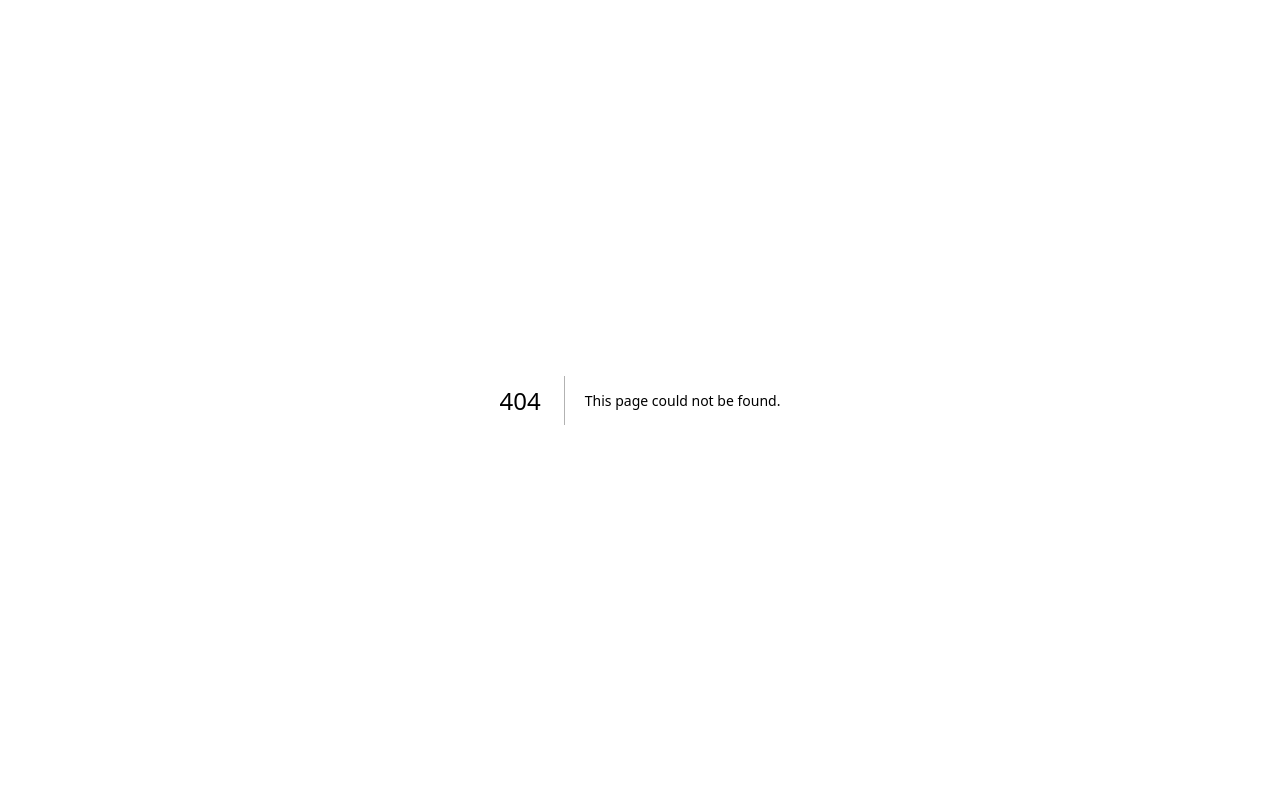
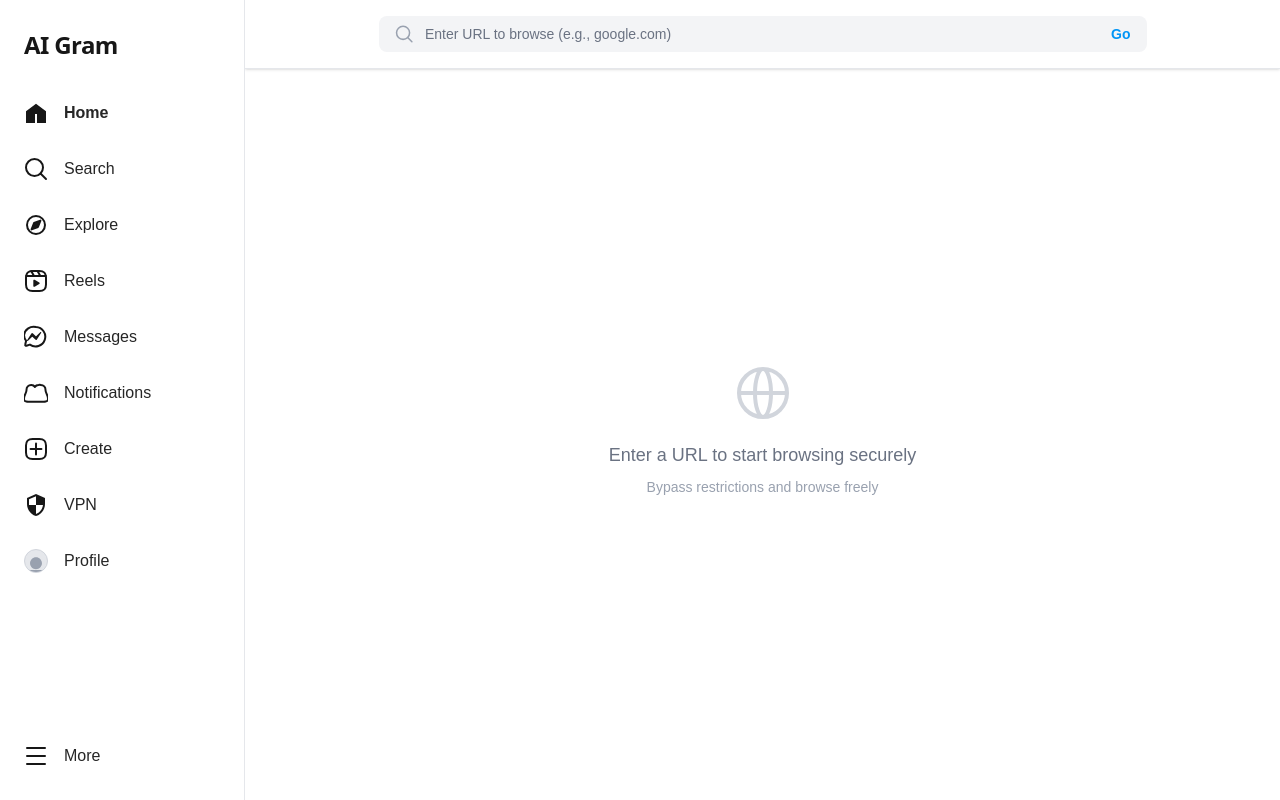
Before and after one commit to caydenchapple/hsd, a Next.js app: page /proxy in a window 1280 px wide. Before the commit this address had no page. Built offline with nearby package versions, Linux system fonts and the light colour scheme.

Commit message:
Feat: Add VPN/Proxy browsing feature

```diff
--- /dev/null
+++ b/app/api/proxy/route.ts
@@ -0,0 +1,68 @@
+import { NextRequest, NextResponse } from 'next/server';
+
+export async function GET(req: NextRequest) {
+  const urlStr = req.nextUrl.searchParams.get('url');
+  if (!urlStr) {
+    return new NextResponse('Missing URL parameter', { status: 400 });
+  }
+
+  try {
+    let targetUrlString = urlStr;
+    if (!targetUrlString.startsWith('http')) {
+        targetUrlString = 'https://' + targetUrlString;
+    }
+
+    const targetUrl = new URL(targetUrlString);
+
+    const headers = {
+      'User-Agent': 'Mozilla/5.0 (Macintosh; Intel Mac OS X 10_15_7) AppleWebKit/537.36 (KHTML, like Gecko) Chrome/120.0.0.0 Safari/537.36',
+    };
+
+    const response = await fetch(targetUrl.toString(), { headers });
+    const contentType = response.headers.get('content-type') || '';
+
+    // If it's HTML, we need to rewrite links
+    if (contentType.includes('text/html')) {
+      const text = await response.text();
+
+      const proxyUrl = (u: string) => {
+        try {
+            if (!u) return u;
+            if (u.startsWith('http')) return `/api/proxy?url=${encodeURIComponent(u)}`;
+            if (u.startsWith('//')) return `/api/proxy?url=${encodeURIComponent('https:' + u)}`;
+            if (u.startsWith('/')) return `/api/proxy?url=${encodeURIComponent(new URL(u, targetUrl).toString())}`;
+            if (u.startsWith('#') || u.startsWith('mailto:') || u.startsWith('javascript:') || u.startsWith('data:')) {
+                return u;
+            }
+            // Relative path
+            return `/api/proxy?url=${encodeURIComponent(new URL(u, targetUrl).toString())}`;
+        } catch (e) {
+            return u;
+        }
+      };
+
+      // Rewrite href, src, action attributes
+      // This regex handles double and single quotes
+      const rewritten = text.replace(/(href|src|action)=["']([^"']+)["']/g, (match, attr, val) => {
+        return `${attr}="${proxyUrl(val)}"`;
+      });
+
+      return new NextResponse(rewritten, {
+        headers: {
+          'Content-Type': 'text/html',
+        }
+      });
+    }
+
+    // For other assets, pipe the body
+    return new NextResponse(response.body, {
+      headers: {
+        'Content-Type': contentType,
+      }
+    });
+
+  } catch (error) {
+    console.error('Proxy error:', error);
+    return new NextResponse('Error fetching URL: ' + error, { status: 500 });
+  }
+}
--- /dev/null
+++ b/app/proxy/page.tsx
@@ -0,0 +1,101 @@
+'use client';
+
+import { useState } from 'react';
+import Navbar from '@/components/Navbar';
+import Sidebar from '@/components/Sidebar';
+import AddProductModal from '@/components/AddProductModal';
+import { SearchIcon } from '@/components/Icons';
+
+export default function ProxyPage() {
+  const [url, setUrl] = useState('');
+  const [currentUrl, setCurrentUrl] = useState('');
+  const [isModalOpen, setIsModalOpen] = useState(false);
+  const [isLoading, setIsLoading] = useState(false);
+
+  const handleBrowse = (e: React.FormEvent) => {
+    e.preventDefault();
+    if (!url) return;
+
+    let target = url;
+    if (!target.startsWith('http')) {
+        target = 'https://' + target;
+    }
+
+    setIsLoading(true);
+    setCurrentUrl(`/api/proxy?url=${encodeURIComponent(target)}`);
+  };
+
+  const handleAddProduct = (product: { name: string; description: string; imageUrl: string }) => {
+    console.log('Product added from proxy page (not persisted):', product);
+    setIsModalOpen(false);
+  };
+
+  return (
+    <main className="min-h-screen bg-[#fafafa]">
+      {/* Mobile Navbar */}
+      <div className="md:hidden">
+        <Navbar onAddClick={() => setIsModalOpen(true)} />
+      </div>
+
+      <div className="flex justify-center">
+        {/* Left Sidebar (Desktop) */}
+        <Sidebar onAddClick={() => setIsModalOpen(true)} />
+
+        {/* Main Content */}
+        <div className="flex-1 w-full pt-[60px] md:pt-0 md:ml-[72px] xl:ml-[245px] min-h-screen transition-all duration-300">
+           <div className="flex flex-col h-full w-full">
+
+             {/* Browser Bar */}
+             <div className="bg-white border-b border-gray-200 p-4 sticky top-0 z-40 shadow-sm">
+                <form onSubmit={handleBrowse} className="flex items-center bg-gray-100 rounded-lg px-4 py-2 max-w-3xl mx-auto focus-within:ring-1 focus-within:ring-gray-300">
+                    <SearchIcon className="w-5 h-5 text-gray-400 mr-3" />
+                    <input
+                        type="text"
+                        value={url}
+                        onChange={(e) => setUrl(e.target.value)}
+                        placeholder="Enter URL to browse (e.g., google.com)"
+                        className="bg-transparent border-none outline-none text-sm w-full text-gray-800 placeholder-gray-500"
+                    />
+                    <button type="submit" className="text-[#0095f6] font-semibold text-sm ml-2 hover:text-[#00376b]">Go</button>
+                </form>
+             </div>
+
+             {/* Browser View */}
+             <div className="flex-1 bg-white relative min-h-[calc(100vh-80px)]">
+                {isLoading && (
+                    <div className="absolute inset-0 flex items-center justify-center bg-white z-10 opacity-75">
+                        <div className="animate-spin rounded-full h-8 w-8 border-b-2 border-gray-900"></div>
+                    </div>
+                )}
+                {currentUrl ? (
+                    <iframe
+                        src={currentUrl}
+                        className="w-full h-[calc(100vh-80px)] border-none"
+                        onLoad={() => setIsLoading(false)}
+                        sandbox="allow-same-origin allow-scripts allow-forms allow-popups"
+                        title="Proxy Browser"
+                    />
+                ) : (
+                    <div className="flex flex-col items-center justify-center h-[calc(100vh-80px)] text-gray-400">
+                        <div className="mb-4">
+                            <svg className="w-16 h-16 text-gray-300" fill="none" stroke="currentColor" viewBox="0 0 24 24">
+                                <path strokeLinecap="round" strokeLinejoin="round" strokeWidth={1.5} d="M21 12a9 9 0 01-9 9m9-9a9 9 0 00-9-9m9 9H3m9 9a9 9 0 01-9-9m9 9c1.657 0 3-4.03 3-9s-1.343-9-3-9m0 18c-1.657 0-3-4.03-3-9s1.343-9 3-9m-9 9a9 9 0 019-9" />
+                            </svg>
+                        </div>
+                        <p className="text-lg font-medium text-gray-500">Enter a URL to start browsing securely</p>
+                        <p className="text-sm text-gray-400 mt-2">Bypass restrictions and browse freely</p>
+                    </div>
+                )}
+             </div>
+           </div>
+        </div>
+      </div>
+
+      <AddProductModal
+        isOpen={isModalOpen}
+        onClose={() => setIsModalOpen(false)}
+        onAdd={handleAddProduct}
+      />
+    </main>
+  );
+}
--- a/components/Icons.tsx
+++ b/components/Icons.tsx
@@ -118,6 +118,12 @@ export const BookmarkIcon = ({ filled, className }: IconProps) => (
   </svg>
 );
 
+export const VpnIcon = ({ active, className }: IconProps) => (
+  <svg aria-label="VPN" fill="currentColor" height="24" role="img" viewBox="0 0 24 24" width="24" className={className}>
+    <path d="M12 1L3 5v6c0 5.55 3.84 10.74 9 12 5.16-1.26 9-6.45 9-12V5l-9-4zm0 10.99h7c-.53 4.12-3.28 7.79-7 8.94V12H5V6.3l7-3.11v8.8z" />
+  </svg>
+);
+
 export const EmojiIcon = ({ className }: IconProps) => (
     <svg aria-label="Emoji" fill="currentColor" height="24" role="img" viewBox="0 0 24 24" width="24" className={className}>
         <path d="M15.83 10.997a1.167 1.167 0 1 0 1.167 1.167 1.167 1.167 0 0 0-1.167-1.167Zm-6.5 1.167a1.167 1.167 0 1 0-1.166 1.167 1.167 1.167 0 0 0 1.166-1.167Zm5.163 3.24a3.406 3.406 0 0 1-4.982.007 1 1 0 1 0-1.557 1.256 5.397 5.397 0 0 0 8.09 0 1 1 0 0 0-1.55-1.263ZM12 .503a11.5 11.5 0 1 0 11.5 11.5 11.5 11.5 0 0 0-11.5-11.5Z" fill="none" stroke="currentColor" strokeLinejoin="round" strokeWidth="2" />
--- a/components/Sidebar.tsx
+++ b/components/Sidebar.tsx
@@ -1,5 +1,5 @@
 import Link from 'next/link';
-import { HomeIcon, SearchIcon, ExploreIcon, ReelsIcon, MessagesIcon, NotificationsIcon, CreateIcon, ProfileIcon, MoreIcon, InstagramLogo } from './Icons';
+import { HomeIcon, SearchIcon, ExploreIcon, ReelsIcon, MessagesIcon, NotificationsIcon, CreateIcon, ProfileIcon, MoreIcon, InstagramLogo, VpnIcon } from './Icons';
 
 interface SidebarProps {
   onAddClick: () => void;
@@ -14,6 +14,7 @@ export default function Sidebar({ onAddClick }: SidebarProps) {
     { icon: MessagesIcon, label: 'Messages', href: '#' },
     { icon: NotificationsIcon, label: 'Notifications', href: '#' },
     { icon: CreateIcon, label: 'Create', onClick: onAddClick },
+    { icon: VpnIcon, label: 'VPN', href: '/proxy' },
     { icon: ProfileIcon, label: 'Profile', href: '#' },
   ];
 
```
